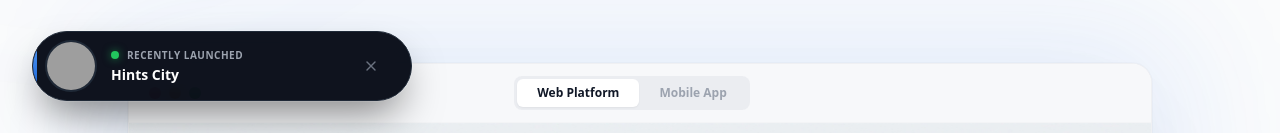
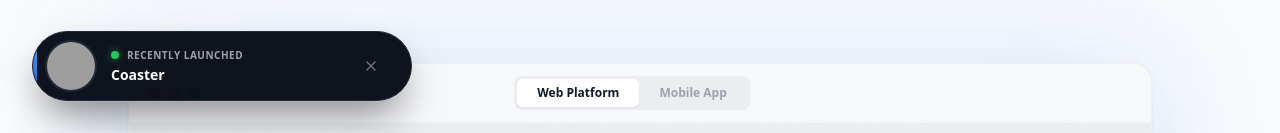
Before and after one commit to kabeerx9/monk-studio, a Next.js app: page / in a window 1280 px wide. Shown: the part 667-800 px from the top of the page. Built offline with nearby package versions, Linux system fonts and the light colour scheme; grey boxes are pictures that could not be loaded.

Commit message:
add Coaster landing page to portfolio

```diff
--- a/data/index.ts
+++ b/data/index.ts
@@ -69,6 +69,15 @@ export const gridItems = [
 ];
 
 export const projects = [
+  {
+    id: 101,
+    title: "Coaster",
+    des: "Modern landing page for a client — recently delivered.",
+    img: "https://image.thum.io/get/width/800/crop/800/https://coaster-landing.vercel.app/",
+    iconLists: ["/next.svg", "/tail.svg", "/ts.svg"],
+    link: "https://coaster-landing.vercel.app/",
+    type: "web"
+  },
   {
     id: 100,
     title: "Hints City",
```
